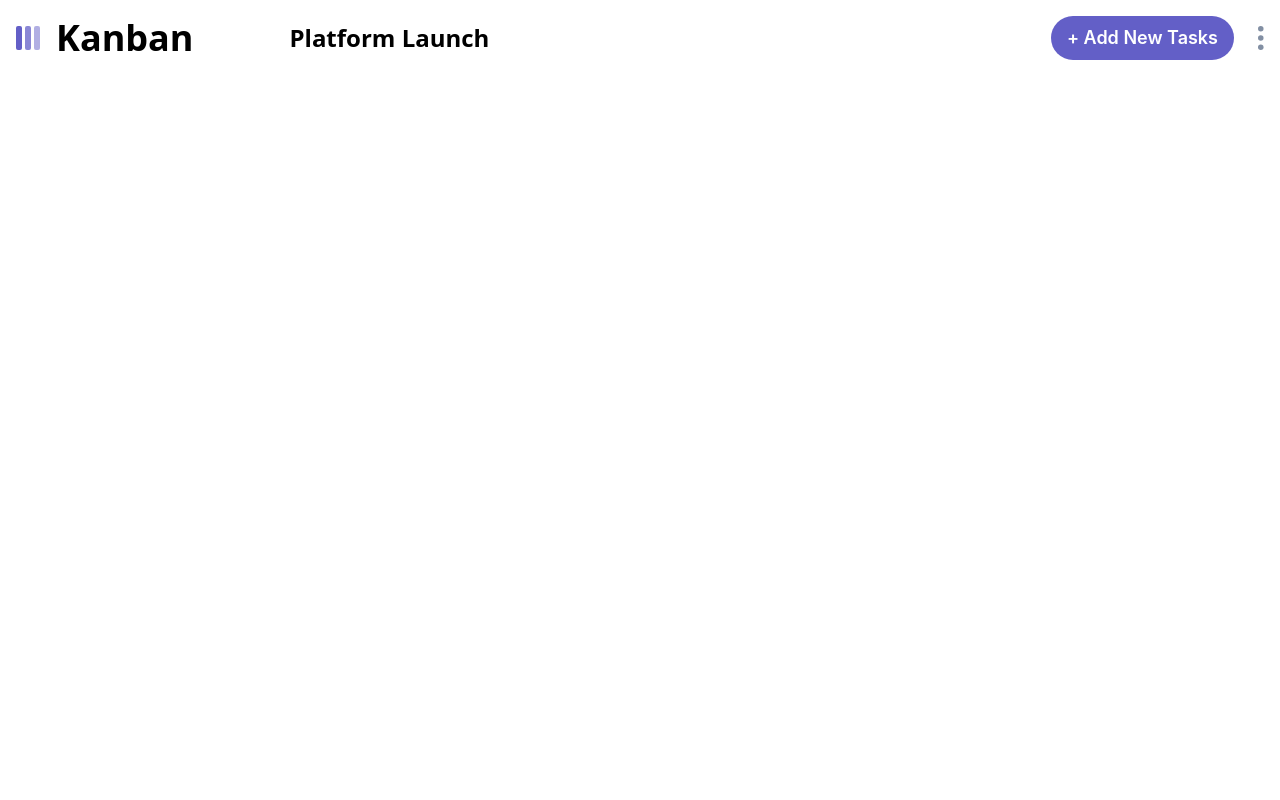
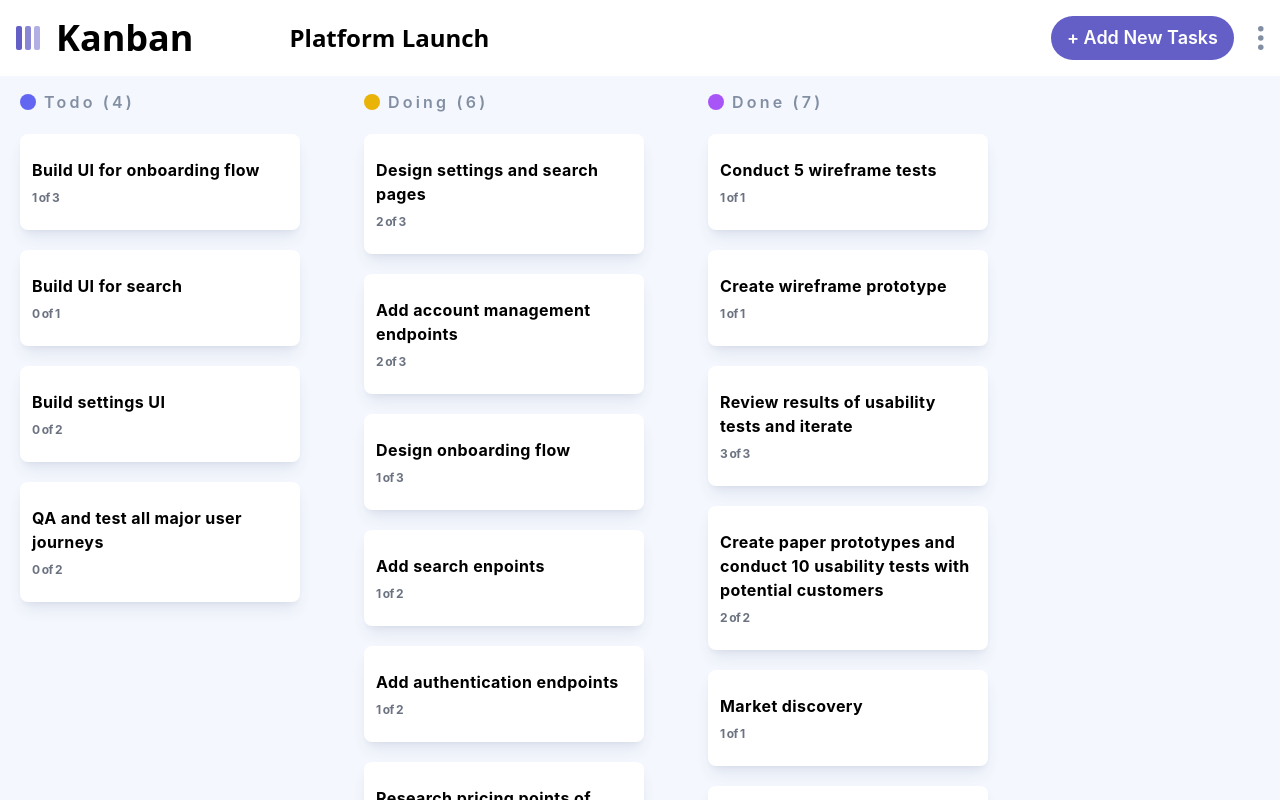
Before and after one commit to RodrigoMarba/kanban-project, a React (Vite) app: page / in a window 1280 px wide. Built offline with nearby package versions, Linux system fonts and the light colour scheme.

Commit message:
Added EmptyBoard, Column, SideBar and Task components

```diff
--- a/package.json
+++ b/package.json
@@ -12,6 +12,7 @@
   "dependencies": {
     "@headlessui/react": "^1.7.15",
     "@reduxjs/toolkit": "^1.9.5",
+    "lodash": "^4.17.21",
     "react": "^18.2.0",
     "react-dom": "^18.2.0",
     "react-redux": "^8.1.1",
--- a/src/App.jsx
+++ b/src/App.jsx
@@ -1,18 +1,47 @@
 import React, { useState } from "react";
 import Header from "./components/Header";
 import Center from "./components/Center";
+import EmptyBoard from "./components/EmptyBoard";
+import { useDispatch, useSelector } from "react-redux";
+import boardsSlice from "./redux/boardsSlice";
+import Column from "./components/Column";
 
 function App() {
+	const dispatch = useDispatch();
+
+	const boards = useSelector((state) => state.boards);
+
+	const activeBoard = boards.find((board) => board.isActive);
+
+	if (!activeBoard && boards.length > 0) {
+		dispatch(boardsSlice.actions.setBoardActive({ index: 0 }));
+	}
+
 	const [boardModalOpen, setBoardModalOpen] = useState(false);
 
 	return (
-		<div>
-			{/*Header Section*/}
-			<Header boardModalOpen={boardModalOpen} setBoardModalOpen={setBoardModalOpen} />
-			<br></br>
+		<div className="overflow-hidden overflow-x-scroll">
+			<>
+				{boards.length > 0 ? (
+					<>
+						{/*Header Section*/}
+						<Header
+							boardModalOpen={boardModalOpen}
+							setBoardModalOpen={setBoardModalOpen}
+						/>
 
-			{/*Cente Section
-			<Center />*/}
+						{/*Cente Section*/}
+						<Center
+							boardModalOpen={boardModalOpen}
+							setBoardModalOpen={setBoardModalOpen}
+						/>
+					</>
+				) : (
+					<>
+						<EmptyBoard type="add" />
+					</>
+				)}
+			</>
 		</div>
 	);
 }
--- a/src/components/Center.jsx
+++ b/src/components/Center.jsx
@@ -1,11 +1,45 @@
-import React from "react";
+import React, { useEffect, useState } from "react";
+import { useSelector } from "react-redux";
+import SideBar from "./SideBar";
+import Column from "./Column";
 
-function Center() {
+function Center({ boardModalOpen, setBoardModalOpen }) {
+	const [windowSize, setWindowSize] = useState([window.innerWidth, window.innerHeight]);
+
+	const [isSideBarOpen, setIsSideBarOpen] = useState(false);
+
+	const boards = useSelector((state) => state.boards);
+	const board = boards.find((board) => board.isActive);
+	const columns = board.columns;
+
+	useEffect(() => {
+		const handleWindowResize = () => {
+			setWindowSize([window.innerWidth, window.innerHeight]);
+		};
+
+		window.addEventListener("resize", handleWindowResize);
+
+		return () => {
+			window.addEventListener("resize", handleWindowResize);
+		};
+	});
+
 	return (
-		<>
-			<div>Center</div>
-			<div>TEXTO</div>
-		</>
+		<div
+			className={
+				windowSize[0] >= 768 && isSideBarOpen
+					? "bg-[#f4f7fd] scrollbar-hide h-screen flex dark:bg-[#20212c] overflow-x-scroll gap-6 ml-[261px]"
+					: "bg-[#f4f7fd] scrollbar-hide h-screen flex dark:bg-[#20212c] overflow-x-scroll gap-6"
+			}
+		>
+			{/* {windowSize[0] >= 768 && <SideBar />} */}
+
+			{/* Columns */}
+
+			{columns.map((col, index) => (
+				<Column key={index} colIndex={index} />
+			))}
+		</div>
 	);
 }
 
--- /dev/null
+++ b/src/components/Column.jsx
@@ -0,0 +1,44 @@
+import React, { useEffect, useState } from "react";
+import { useDispatch, useSelector } from "react-redux";
+import { shuffle } from "lodash";
+import Task from "./Task";
+
+function Column({ colIndex }) {
+	const colors = [
+		"bg-red-500",
+		"bg-orange-500",
+		"bg-blue-500",
+		"bg-purple-500",
+		"bg-green-500",
+		"bg-indigo-500",
+		"bg-yellow-500",
+		"bg-pink-500",
+		"bg-sky-500",
+	];
+
+	const [color, setColor] = useState(null);
+
+	const dispatch = useDispatch();
+	const boards = useSelector((state) => state.boards);
+	const board = boards.find((board) => board.isActive);
+	const col = board.columns.find((col, i) => i === colIndex);
+
+	useEffect(() => {
+		setColor(shuffle(colors).pop());
+	}, [dispatch]);
+
+	return (
+		<div className="scrollbar-hide mx-5 pt-[90px] min-w-[280px] ">
+			<p className=" font-semibold flex items-center gap-2 tracking-widest md:tracking-[.2em] text-[#828fa3]">
+				<div className={`rounded-full w-4 h-4 ${color} `} />
+				{col.name} ({col.tasks.length})
+			</p>
+
+			{col.tasks.map((task, index) => (
+				<Task key={index} taskIndex={index} colIndex={colIndex} />
+			))}
+		</div>
+	);
+}
+
+export default Column;
--- /dev/null
+++ b/src/components/EmptyBoard.jsx
@@ -0,0 +1,29 @@
+import React, { useState } from "react";
+import AddEditBoardModal from "./AddEditBoardModal";
+
+function EmptyBoard({ type }) {
+	const [isBoardModalOpen, setIsBoardModalOpen] = useState(false);
+
+	return (
+		<div className="bg-white dark:bg-[#2b2c37] h-screen w-screen flex flex-col items-center justify-center">
+			<h3 className="text-gray-500 font-bold">
+				{type === "edit"
+					? "This board is empty, create a new column to get started"
+					: "There is no boards available. Create a new board to get started"}
+			</h3>
+
+			<button
+				className="w-full items-center max-w-xs font-bold hover:opacity-70 dark:text-white dark:bg-[#635fc7] mt-8 relative text-white bg-[#635fc7] py-2 rounded-full"
+				onClick={() => setIsBoardModalOpen(true)}
+			>
+				{type === "edit" ? "+ Add new column" : "+ Add new board"}
+			</button>
+
+			{isBoardModalOpen && (
+				<AddEditBoardModal type={type} setBoardModalOpen={setIsBoardModalOpen} />
+			)}
+		</div>
+	);
+}
+
+export default EmptyBoard;
--- a/src/components/Header.jsx
+++ b/src/components/Header.jsx
@@ -70,7 +70,14 @@
 				</div>
 				{/* Right Side */}
 				<div className="flex space-x-4 items-center md:space-x-6">
-					<button className="hidden button md:block">+ Add New Tasks</button>
+					<button
+						className="hidden button md:block"
+						onClick={() => {
+							setOpenAddEditTask((state) => !state);
+						}}
+					>
+						+ Add New Tasks
+					</button>
 
 					<button
 						className="button py-1 px-3 md:hidden"
--- /dev/null
+++ b/src/components/SideBar.jsx
@@ -0,0 +1,7 @@
+import React from "react";
+
+function SideBar() {
+	return <div>SideBar</div>;
+}
+
+export default SideBar;
--- /dev/null
+++ b/src/components/Task.jsx
@@ -0,0 +1,33 @@
+import React, { useState } from "react";
+import { useSelector } from "react-redux";
+
+function Task({ taskIndex, colIndex }) {
+	const boards = useSelector((state) => state.boards);
+	const board = boards.find((board) => board.isActive);
+	const columns = board.columns;
+	const col = columns.find((col, i) => i === colIndex);
+	const task = col.tasks.find((task, i) => i === taskIndex);
+
+	const [isTaskModalOpen, setIsTaskModalOpen] = useState(false);
+
+	let completed = 0;
+	let subtasks = task.subtasks;
+	subtasks.forEach((subtask) => {
+		if (subtask.isCompleted) {
+			completed++;
+		}
+	});
+
+	return (
+		<div>
+			<div className="w-[280px] first:my-5 rounded-lg bg-white dark:bg-[#2b2c37] shadow-[#364e7e1a] py-6 px-3 shadow-lg hover:text-[#635fc7] dark:text-white dark:hover:text-[#635fc7] cursor-pointer">
+				<p className="font-bold tracking-wide">{task.title}</p>
+				<p className="font-bold text-xs tracking-tighter mt-2 text-gray-500">
+					{completed} of {subtasks.length}
+				</p>
+			</div>
+		</div>
+	);
+}
+
+export default Task;
--- a/src/data/data.json
+++ b/src/data/data.json
@@ -2,7 +2,7 @@
 	"boards": [
 		{
 			"name": "Platform Launch",
-			"isActive": true,
+			"isActive": false,
 			"columns": [
 				{
 					"name": "Todo",
```
Also changed, not shown: 1 other file (tests, documents, lock files or other folders).
